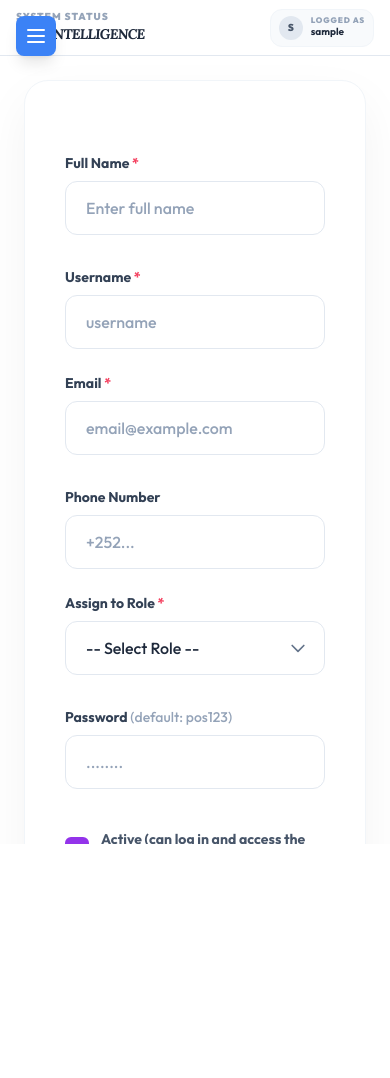
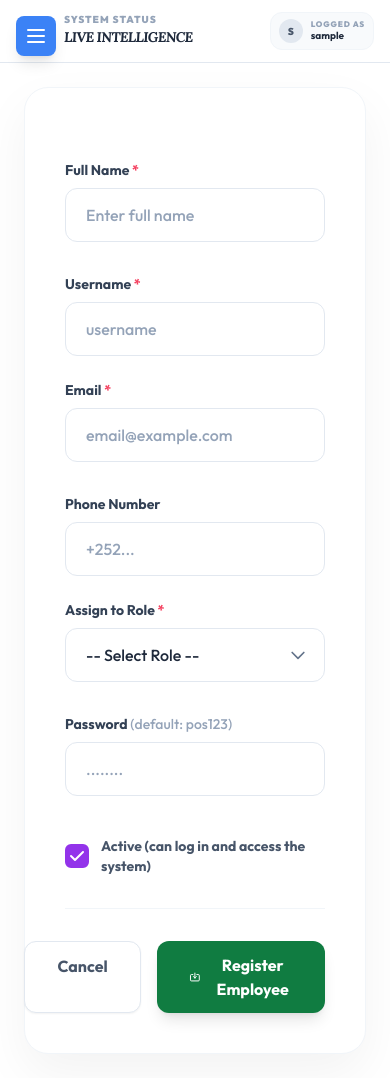
Before and after one commit to Iftin-Tech/Restaurent-Management-System, a Django app: page /accounts/users/create/ in a window 390 px wide. Before the commit the page ends 844 px from the top, so only its background shows below. Run offline with Django 5.2, Linux system fonts and the light colour scheme; the visitor is signed in with stand-in values (Sample User, id 1); data comes from the database, SQL or seed files in the repository; some libraries are stand-ins or nearby versions.

Commit message:
make responsive

```diff
--- a/templates/base.html
+++ b/templates/base.html
@@ -1,12 +1,12 @@
 {% include 'includes/head.html' %}
 <body class="bg-[#f8fafc]">
-    <div class="flex h-screen w-screen overflow-hidden">
+    <div class="flex min-h-screen lg:h-screen w-full overflow-hidden">
         {% if request.user.is_authenticated %}
             {% include 'includes/mobile_nav.html' %}
             {% include 'includes/sidebar.html' %}
         {% endif %}
 
-        <div class="flex-1 flex flex-col min-w-0 bg-[#f8fafc]">
+        <div class="flex-1 flex flex-col min-w-0 bg-[#f8fafc] overflow-hidden">
             {% if request.user.is_authenticated %}
                 {% include 'includes/header.html' %}
             {% endif %}
--- a/templates/includes/head.html
+++ b/templates/includes/head.html
@@ -18,7 +18,7 @@
             --sidebar-text-muted: color-mix(in srgb, white 60%, var(--primary-color) 40%);
             --sidebar-accent: color-mix(in srgb, var(--primary-color) 78%, white 22%);
         }
-        body { font-family: 'Outfit', sans-serif; height: 100vh; overflow: hidden; }
+        body { font-family: 'Outfit', sans-serif; min-height: 100vh; overflow: hidden; }
         .custom-sidebar {
             -ms-overflow-style: none;
             scrollbar-width: none;
--- a/templates/includes/header.html
+++ b/templates/includes/header.html
@@ -1,17 +1,17 @@
-<header class="h-14 lg:h-16 bg-white border-b border-slate-200 flex items-center justify-between px-4 lg:px-10 shrink-0 z-10 w-full">
-    <div class="flex items-center">
+<header class="min-h-14 lg:min-h-16 bg-white border-b border-slate-200 flex items-center justify-between pl-16 pr-4 py-3 lg:px-10 shrink-0 z-10 w-full gap-3">
+    <div class="flex items-center min-w-0">
         <div class="flex flex-col">
             <span class="text-[10px] lg:text-xs font-black text-slate-400 uppercase tracking-widest leading-none">System Status</span>
-            <span class="text-slate-800 font-bold text-sm lg:text-lg mt-0.5 lg:mt-1 font-['Lora'] uppercase italic tracking-tighter">Live Intelligence</span>
+            <span class="text-slate-800 font-bold text-sm lg:text-lg mt-0.5 lg:mt-1 font-['Lora'] uppercase italic tracking-tighter truncate">Live Intelligence</span>
         </div>
     </div>
 
-    <div class="flex items-center space-x-3 lg:space-x-6">
-        <div class="flex items-center bg-slate-50 px-2 lg:px-4 py-1.5 lg:py-2 rounded-xl lg:rounded-2xl border border-slate-100">
+    <div class="flex items-center space-x-3 lg:space-x-6 min-w-0">
+        <div class="flex items-center bg-slate-50 px-2 lg:px-4 py-1.5 lg:py-2 rounded-xl lg:rounded-2xl border border-slate-100 min-w-0">
             <div class="w-6 lg:w-8 h-6 lg:h-8 rounded-full bg-slate-200 flex items-center justify-center text-slate-600 font-black text-[10px] lg:text-sm mr-2 lg:mr-3 uppercase">{{ request.user.username.0 }}</div>
-            <div class="flex flex-col">
+            <div class="flex flex-col min-w-0">
                 <span class="text-[8px] lg:text-[10px] font-black text-slate-400 uppercase tracking-widest leading-none">Logged as</span>
-                <span class="text-slate-800 font-bold text-[10px] lg:text-xs">{{ request.user.username }}</span>
+                <span class="text-slate-800 font-bold text-[10px] lg:text-xs truncate">{{ request.user.username }}</span>
             </div>
         </div>
     </div>
```
Also changed, not shown: other parts of templates/includes/head.html (+84 -0 lines).
